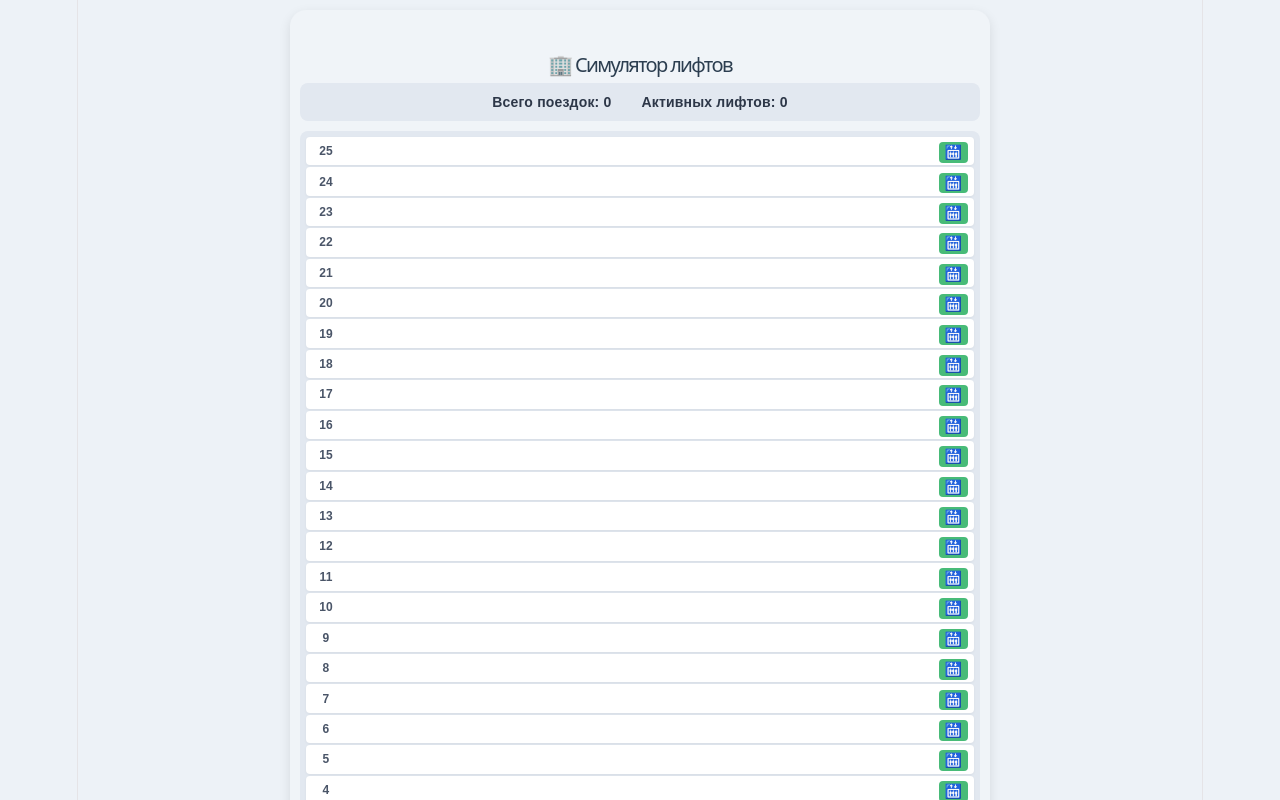
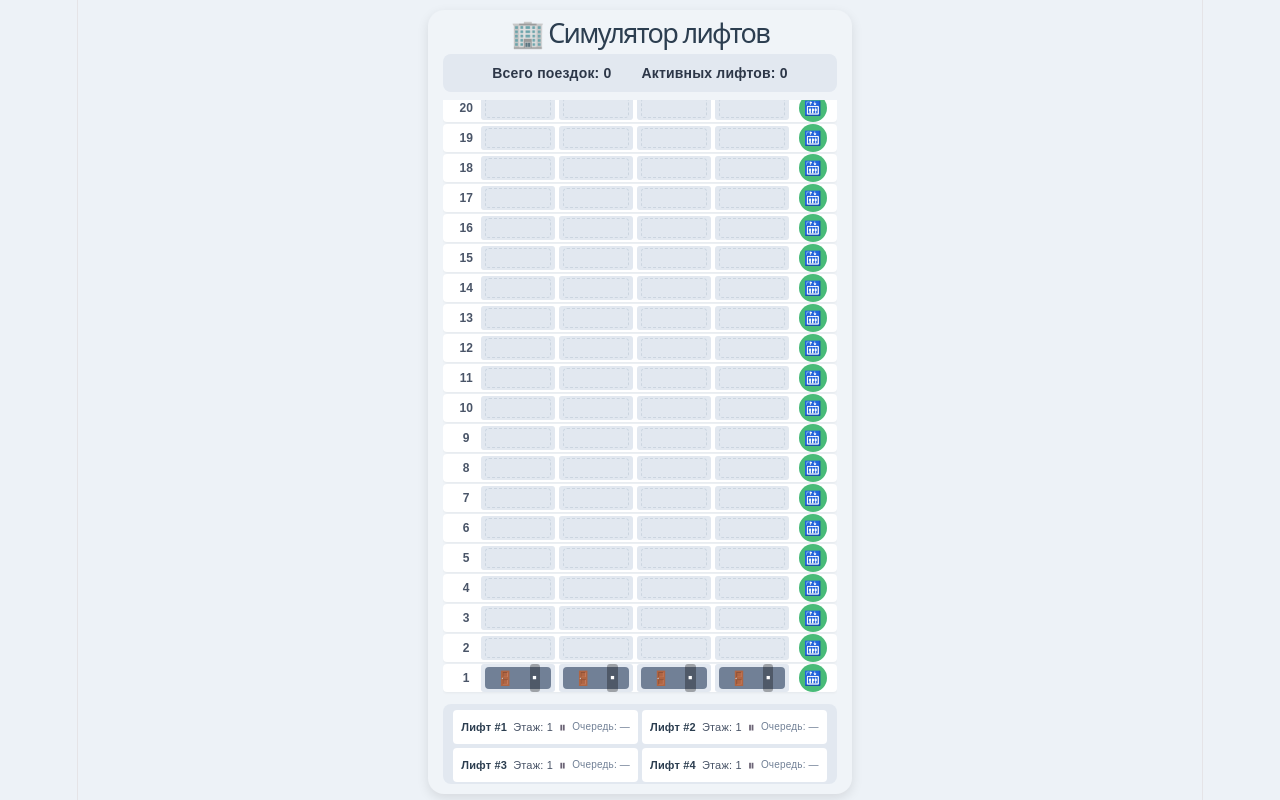
Before and after one commit to kalikrit/elevator-simulator, a Vue app: page / in a window 1280 px wide. Shown: the top 800 px of the page. Built offline with nearby package versions, Linux system fonts and the light colour scheme.

Commit message:
feat: separate elevator shafts, each elevator moves in its own column

```diff
--- a/package.json
+++ b/package.json
@@ -1,7 +1,7 @@
 {
   "name": "elevator-simulator",
   "private": true,
-  "version": "0.2.1",
+  "version": "0.2.2",
   "type": "module",
   "scripts": {
     "dev": "vite",
--- a/src/components/ElevatorSimulator.vue
+++ b/src/components/ElevatorSimulator.vue
@@ -2,10 +2,10 @@
   <div class="building">
     <h1>🏢 Симулятор лифтов</h1>
 
-    <!-- Верхняя панель со статистикой -->
+    <!-- Верхняя панель статистики -->
     <div class="stats-bar">
-      <span>Всего поездок: {{ trips.length }}</span>
-      <span>Активных лифтов: {{ activeElevatorsCount }}</span>
+      <div class="stat-item">Всего поездок: {{ trips.length }}</div>
+      <div class="stat-item">Активных лифтов: {{ activeElevatorsCount }}</div>
     </div>
 
     <!-- Этажи -->
@@ -14,23 +14,31 @@
         v-for="floor in floors"
         :key="floor"
         class="floor"
-        :style="{ height: floorHeight + 'px' }"
       >
         <div class="floor-number">{{ floor + 1 }}</div>
 
-        <div class="elevator-shaft">
+        <!-- 4 шахты (колонки) для каждого лифта -->
+        <div class="elevator-shafts">
           <div
-            v-for="elevator in elevatorsOnFloor(floor)"
-            :key="elevator.id"
+            v-for="(elevator, index) in elevators"
+            :key="index"
+            class="shaft"
+          >
+            <div
+              v-if="Math.round(elevator.currentFloor) === floor"
               class="elevator"
               :class="{
                 'elevator-moving': elevator.isMoving,
                 'elevator-up': elevator.direction === 'up',
                 'elevator-down': elevator.direction === 'down',
+                'elevator-waiting': elevator.isWaiting,
               }"
             >
               <span class="elevator-icon">🚪</span>
               <span class="elevator-status">{{ getElevatorStatus(elevator) }}</span>
+            </div>
+            <!-- Если лифта нет на этом этаже, показываем пустую шахту -->
+            <div v-else class="empty-shaft"></div>
           </div>
         </div>
 
@@ -75,22 +83,17 @@ import type { Elevator } from '../types/elevator';
 const { elevators, trips, requestTrip } = useElevatorSystem();
 
 const FLOORS = 25;
-const floorHeight = 30; // уменьшили высоту этажа
 
 const floors = computed(() => Array.from({ length: FLOORS }, (_, i) => i));
 
-// Лифты на этаже
-const elevatorsOnFloor = (floor: number) => {
-  return elevators.filter(
-    (e) => Math.round(e.currentFloor) === floor
-  );
-};
-
+// Количество движущихся лифтов
 const activeElevatorsCount = computed(() =>
   elevators.filter(e => e.isMoving).length
 );
 
+// Статус лифта для отображения на иконке
 const getElevatorStatus = (elevator: Elevator): string => {
+  if (elevator.isWaiting) return '⏳';
   if (!elevator.isMoving) return '⏹';
   if (elevator.targetFloor !== null) {
     return `⬆ ${elevator.targetFloor + 1}`;
@@ -98,20 +101,13 @@ const getElevatorStatus = (elevator: Elevator): string => {
   return '⏳';
 };
 
-// Активные вызовы для подсветки кнопок
+// === Активные вызовы для подсветки кнопок ===
 const activeCalls = ref<Map<number, boolean>>(new Map());
 
-// Обработчик вызова (всегда на первый этаж)
 const handleCall = (fromFloor: number) => {
-  const toFloor = 0; // всегда первый этаж
-  if (fromFloor === toFloor) {
-    alert('Вы уже на первом этаже!');
-    return;
-  }
-
   activeCalls.value.set(fromFloor, true);
-  requestTrip(fromFloor, toFloor);
-
+  // Всегда едем на первый этаж (0)
+  requestTrip(fromFloor, 0);
   setTimeout(() => {
     activeCalls.value.delete(fromFloor);
   }, 10000);
@@ -123,98 +119,113 @@ const isCallActive = (floor: number) => {
 </script>
 
 <style scoped lang="scss">
+* {
+  box-sizing: border-box;
+}
+
 .building {
-  max-width: 700px;
+  max-width: 800px;
   margin: 10px auto;
-  padding: 10px;
+  padding: 10px 15px;
   background: #f0f4f8;
   border-radius: 16px;
   box-shadow: 0 4px 12px rgba(0, 0, 0, 0.1);
-  width: 100%;
-  box-sizing: border-box;
+  display: flex;
+  flex-direction: column;
+  height: 98vh;
+  max-height: 100vh;
+  overflow: hidden;
+}
 
 h1 {
   text-align: center;
-    margin-bottom: 5px;
+  margin: 0 0 8px 0;
+  font-size: 1.5rem;
   color: #2c3e50;
-    font-size: 20px;
+  flex-shrink: 0;
 }
 
 .stats-bar {
   display: flex;
   justify-content: center;
   gap: 30px;
-    margin-bottom: 10px;
+  margin-bottom: 8px;
   background: #e2e8f0;
-    padding: 6px 12px;
+  padding: 6px 16px;
   border-radius: 8px;
+  flex-shrink: 0;
+
+  .stat-item {
     font-size: 14px;
     font-weight: 600;
     color: #2d3748;
+  }
 }
 
 .floors {
   display: flex;
   flex-direction: column-reverse;
   gap: 2px;
-    background: #e2e8f0;
-    padding: 6px;
-    border-radius: 8px;
-    max-height: calc(25 * 30px + 20px); // 25 этажей * 30px + отступы
-    overflow: hidden; // убрали прокрутку
+  flex: 1 1 auto;
+  overflow: hidden;
+  padding: 4px 0;
 }
 
 .floor {
   display: flex;
   align-items: center;
   background: white;
-    padding: 0 6px;
+  padding: 0 8px;
   border-radius: 4px;
   box-shadow: 0 1px 3px rgba(0, 0, 0, 0.05);
-    transition: background 0.2s;
   min-height: 28px;
-    height: 28px; // фиксированная высота для компактности
-    width: 100%; // чтобы не дергалось
-    box-sizing: border-box;
-
-    &:hover {
-      background: #f7fafc;
-    }
+  height: calc((100% - 2px * 24) / 25);
+  flex-shrink: 0;
 
   .floor-number {
-      width: 28px;
+    width: 30px;
     font-weight: bold;
     color: #4a5568;
     font-size: 12px;
     flex-shrink: 0;
   }
 
-    .elevator-shaft {
+  .elevator-shafts {
     flex: 1;
     display: flex;
-      gap: 8px;
+    gap: 4px;
+    justify-content: space-around;
+    padding: 2px 0;
+    min-height: 24px;
+  }
+
+  .shaft {
+    flex: 1;
+    min-width: 30px;
+    background: #e2e8f0;
+    border-radius: 3px;
+    display: flex;
+    align-items: center;
     justify-content: center;
-      padding: 2px 0;
-      min-height: 26px;
+    position: relative;
+    min-height: 24px;
   }
 
   .elevator {
-      width: 36px;
-      height: 26px;
+    width: 90%;
+    height: 80%;
     background: #718096;
     border-radius: 4px;
     display: flex;
     align-items: center;
     justify-content: space-around;
     padding: 0 4px;
-      transition: background 0.3s, transform 0.2s;
-      position: relative;
+    transition: background 0.3s;
 
     .elevator-icon {
       font-size: 14px;
       line-height: 1;
     }
-
     .elevator-status {
       font-size: 8px;
       color: white;
@@ -226,69 +237,75 @@ const isCallActive = (floor: number) => {
 
     &.elevator-moving {
       background: #4299e1;
-        box-shadow: 0 0 6px rgba(66, 153, 225, 0.5);
+      box-shadow: 0 0 6px rgba(66, 153, 225, 0.4);
     }
-
     &.elevator-up {
       background: #48bb78;
-        .elevator-icon::after {
-          content: ' ▲';
-          font-size: 8px;
+    }
+    &.elevator-down {
+      background: #ed8936;
+    }
+    &.elevator-waiting {
+      background: #f6ad55;
+      animation: pulse 1s infinite;
     }
   }
 
-      &.elevator-down {
-        background: #ed8936;
-        .elevator-icon::after {
-          content: ' ▼';
-          font-size: 8px;
-        }
-      }
+  .empty-shaft {
+    width: 90%;
+    height: 80%;
+    background: transparent;
+    border: 1px dashed #cbd5e0;
+    border-radius: 4px;
   }
 
   .call-button {
-      margin-left: 4px;
+    margin-left: 8px;
     flex-shrink: 0;
+    width: 32px;
+    display: flex;
+    justify-content: center;
+
     .btn-call {
       border: none;
       background: #48bb78;
       color: white;
-        padding: 2px 6px;
-        border-radius: 4px;
+      width: 28px;
+      height: 28px;
+      border-radius: 50%;
       font-size: 14px;
       cursor: pointer;
       transition: background 0.2s, transform 0.1s;
-        line-height: 1.2;
-        min-width: 28px;
-        text-align: center;
+      display: flex;
+      align-items: center;
+      justify-content: center;
+      padding: 0;
 
-        &:hover:not(:disabled) {
+      &:hover {
         background: #38a169;
       }
-        &:active:not(:disabled) {
+      &:active {
         transform: scale(0.9);
-        }
-        &:disabled {
-          background: #a0aec0;
-          cursor: not-allowed;
-          opacity: 0.6;
       }
       &.active {
         background: #f6ad55;
-          box-shadow: 0 0 8px #f6ad55;
+        box-shadow: 0 0 12px #f6ad55;
       }
     }
   }
 }
 
 .elevator-status-list {
-    margin-top: 10px;
+  margin-top: 8px;
   display: grid;
   grid-template-columns: 1fr 1fr;
   gap: 4px;
   background: #e2e8f0;
-    padding: 6px;
+  padding: 6px 10px;
   border-radius: 8px;
+  flex-shrink: 0;
+  max-height: 80px;
+  overflow-y: auto;
 
   .elevator-status-item {
     background: white;
@@ -320,5 +337,10 @@ const isCallActive = (floor: number) => {
     }
   }
 }
+
+@keyframes pulse {
+  0% { opacity: 1; }
+  50% { opacity: 0.6; }
+  100% { opacity: 1; }
 }
 </style>
```
Lines whose indentation alone changed are shown as unchanged.
